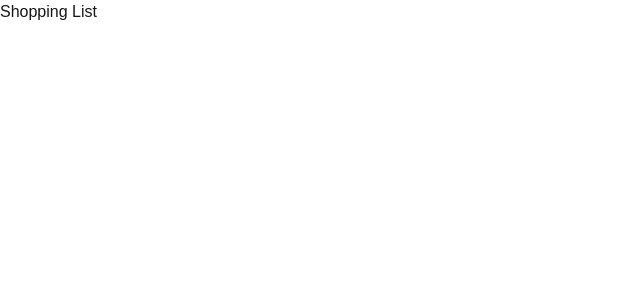
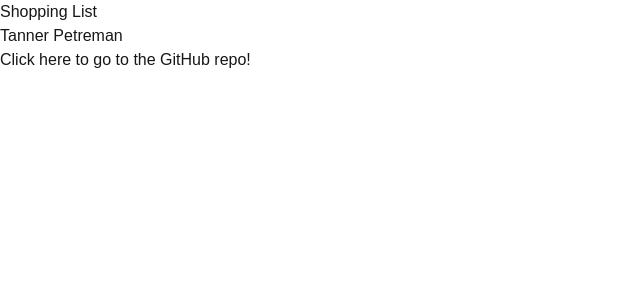
Before and after one commit to Tpetreman99/cprg306-assignments, a Next.js app: page /week-2 in a window 1280 px wide. Shown: the top 300 px of the page, without its empty margins (0-640 px from the left). Built offline with nearby package versions, Linux system fonts and the light colour scheme.

Commit message:
imported function
Fixed and created a line to import the function after it was imported from studentinfo

```diff
--- a/app/week-2/StudentInfo.js
+++ b/app/week-2/StudentInfo.js
@@ -1,7 +1,13 @@
+import Link from "next/link";
 function StudentInfo() {
   return (
     <>
-    <h1>Tanner Petreman</h1>
-    <a href="https://github.com/Tpetreman99/cprg306-assignments">Here is a link to the GitHub repo!</a></>
+      <h1>Tanner Petreman</h1>
+      <Link href="https://github.com/Tpetreman99/cprg306-assignments">
+      Click here to go to the GitHub repo!
+      </Link>
+    </>
   );
 }
+
+export default StudentInfo;
--- a/app/week-2/page.js
+++ b/app/week-2/page.js
@@ -1,7 +1,9 @@
+import StudentInfo from "./StudentInfo";
 export default function Page() {
   return (
     <main>
       <h1>Shopping List</h1>
+      <StudentInfo/>
     </main>
   );
 }
```
Also changed, not shown: 1 other file (tests, documents, lock files or other folders).
